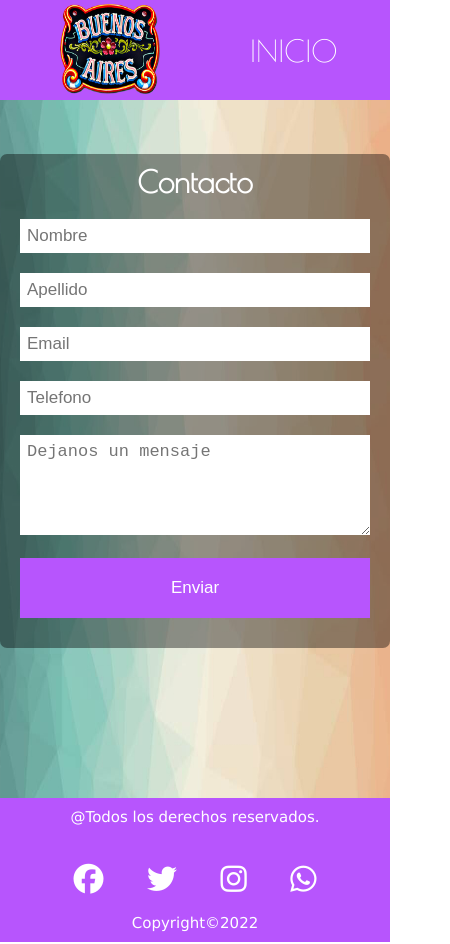
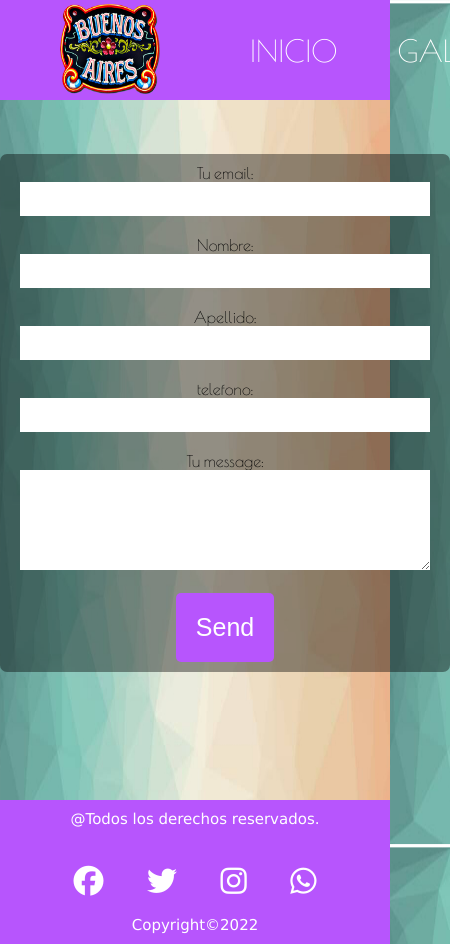
Before and after one commit to NormaCenturion/Turismo-Buenos-Aires, a plain HTML site: page paginas/contacto.html in a window 390 px wide. Shown: the whole page, 450 px wide, since content can reach past the window. Drawn offline with nearby package versions, Linux system fonts and the light colour scheme.

Commit message:
actualizacion del formulario

```diff
--- a/css/contacto.css
+++ b/css/contacto.css
@@ -96,16 +96,18 @@ max-height: 200px;
 max-width: 100%;
 }
 
-#boton{
+#button{
     background: rgba(183, 85, 253);
     color: #fff;
     padding: 20px;
+    border-radius: 5px;
+    font-size: 25px;
+
 }
-#boton:hover{
+#button:hover{
     cursor: pointer;
+    color:coral;
 }
-
-
 
 
 
@@ -115,7 +117,7 @@ max-width: 100%;
 footer{
     background: rgba(183, 85, 253);
     padding: 10px;
-    margin-top: 150px;
+    margin-top: 128px;
  }
  footer p{
     font-family: Verdana, Geneva, Tahoma, sans-serif;
@@ -127,9 +129,3 @@ footer{
     padding:20px;
     font-size: 30px;
  }
-
- @media(max-width:480px){
-    form{
-        width: 100%;
-    }
- }
--- a/paginas/contacto.html
+++ b/paginas/contacto.html
@@ -33,17 +33,32 @@
         </div>
     </header>--> <br> <br><br>
 <body>
-    <form action="" name="formulario" method="get">
+    <form
+  action="https://formspree.io/f/xvoybnvo"
+  method="POST">
+  <label>
+    Tu email:
+    <input type="email" name="email">
+  </label>
 
-            <h2>Contacto</h2>
-
-                <input type="text" name="Nombre" placeholder="Nombre">
-                <input type="text" name="Apellido" placeholder="Apellido">
-                <input type="text" name="Email" placeholder="Email">
-                <input type="text" name="Telefono" placeholder="Telefono">
-                <textarea name="mensaje" placeholder="Dejanos un mensaje"></textarea>
-         <input type="button" value="Enviar" id="boton">
-
+  <label>
+    Nombre:
+    <input type="text" name="nombre">
+  </label>
+  <label>
+    Apellido:
+    <input type="text" name="apellido">
+  </label>
+  <label>
+    telefono:
+    <input type="text" name="nombre">
+  </label>
+  <label>
+    Tu message:
+    <textarea name="message"></textarea>
+  </label>
+  <!-- your other form fields go here -->
+  <button type="submit" id="button">Send</button>
 </form>
     <footer>
         <p>@Todos los derechos reservados.</p> <br>
@@ -54,6 +69,25 @@
         <p>Copyright©2022</p>
     </footer>
 
-    <script src="main.js"></script>
+    <script >
+        const $form=document.querySelector('#form')
+        $form.addEventListener('submit', handlesubmit)
+        async function handlesubmit(event){
+            event.preventDefault()
+            const form=new FormData(this)
+            const response= await fetch(this.action,{
+
+                method: this.method,
+                body: form,
+                headers:{
+                    'Accept':'application/json'
+                }
+            } )
+            if(response,ok){
+                this.reset()
+                alert('Gracias por contactarnos')
+            }
+        }
+    </script>
 </body>
 </html>
```
Also changed, not shown: js/main.js (deleted).
